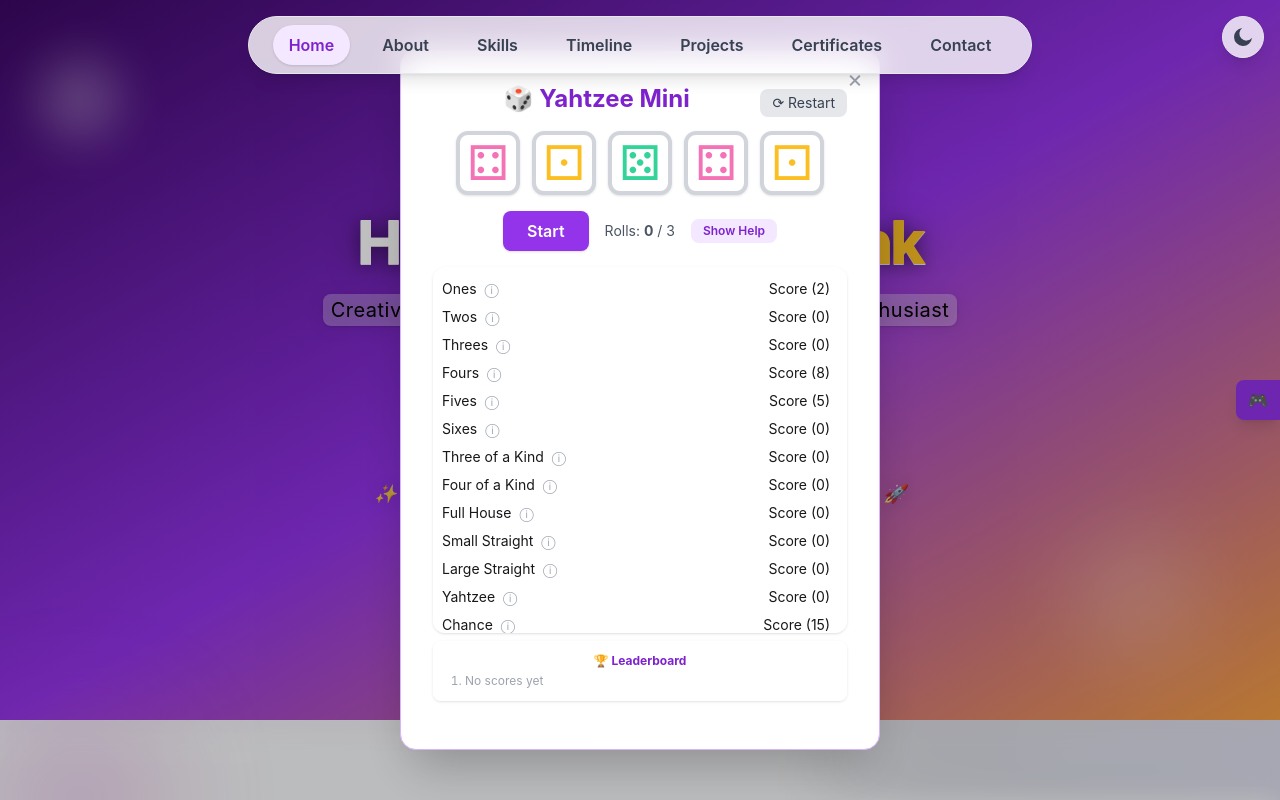
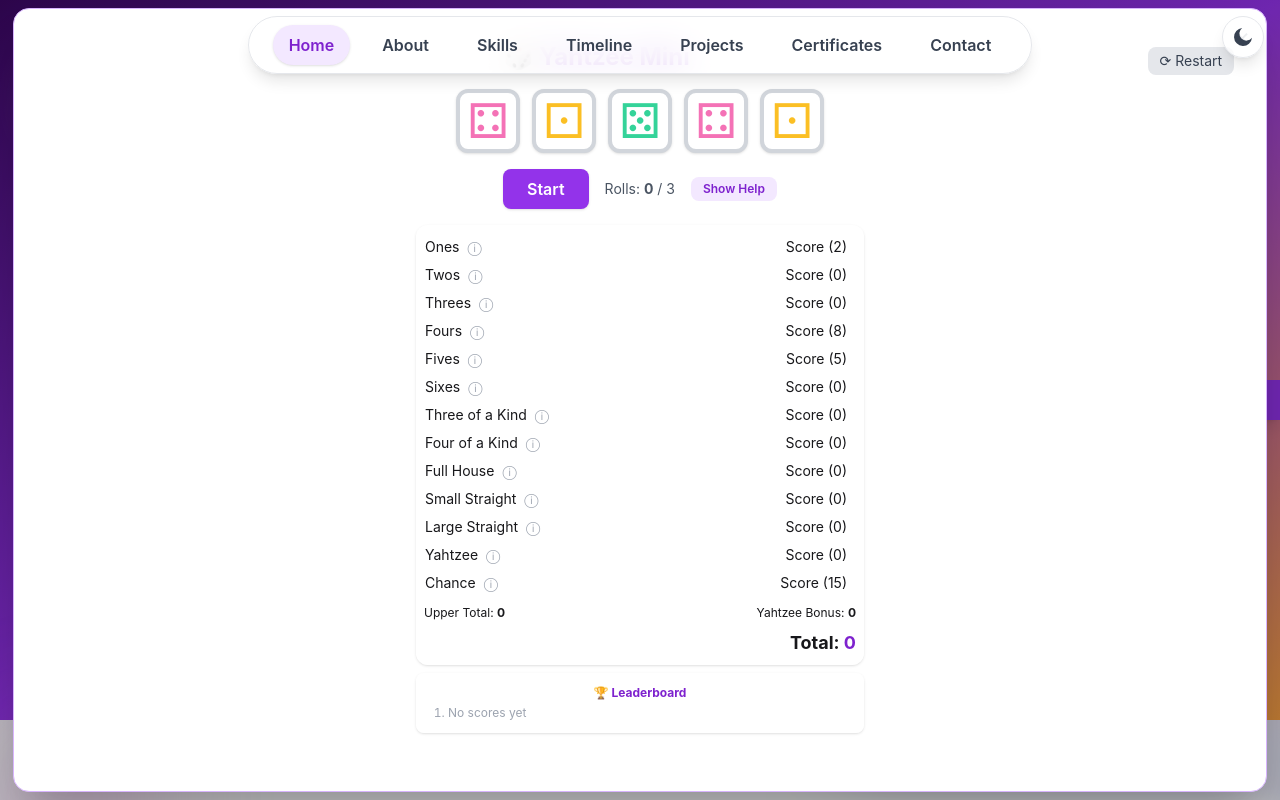
Before and after one commit to shashanksuri616/mypage, a React (Create React App) app in the folder frontend/: page / in a window 1280 px wide. Both pictures are taken after a click on the button "Open Game". Shown: the top 800 px of the page. Built offline with nearby package versions, Linux system fonts and the light colour scheme.

Commit message:
added compatibility

```diff
--- a/frontend/src/components/GameSideTab.js
+++ b/frontend/src/components/GameSideTab.js
@@ -29,13 +29,16 @@
             style={{ background: "rgba(0,0,0,0.25)" }}
           >
             <motion.div
-              className="relative bg-white dark:bg-gray-900 rounded-2xl shadow-2xl p-4 sm:p-8 border border-purple-300 flex flex-col items-center"
+              className="relative bg-white dark:bg-gray-900 rounded-2xl shadow-2xl p-2 xs:p-4 sm:p-8 border border-purple-300 flex flex-col items-center overflow-y-auto"
               style={{
-                width: "98vw",
-                maxWidth: 480,
-                height: "98vh",
-                maxHeight: 700,
+                width: "100vw",
+                maxWidth: "98vw",
+                height: "100vh",
+                maxHeight: "98vh",
                 margin: "0 auto",
+                boxSizing: "border-box",
+                overscrollBehavior: "contain",
+                WebkitOverflowScrolling: "touch", // Smooth scroll for iOS/Android
               }}
               initial={{ scale: 0.92, y: 40 }}
               animate={{ scale: 1, y: 0 }}
@@ -45,6 +48,7 @@
                 className="absolute top-3 right-4 text-2xl text-gray-400 hover:text-purple-500"
                 onClick={() => setOpen(false)}
                 aria-label="Close Game"
+                style={{ zIndex: 10, touchAction: "manipulation" }}
               >
                 &times;
               </button>
```
